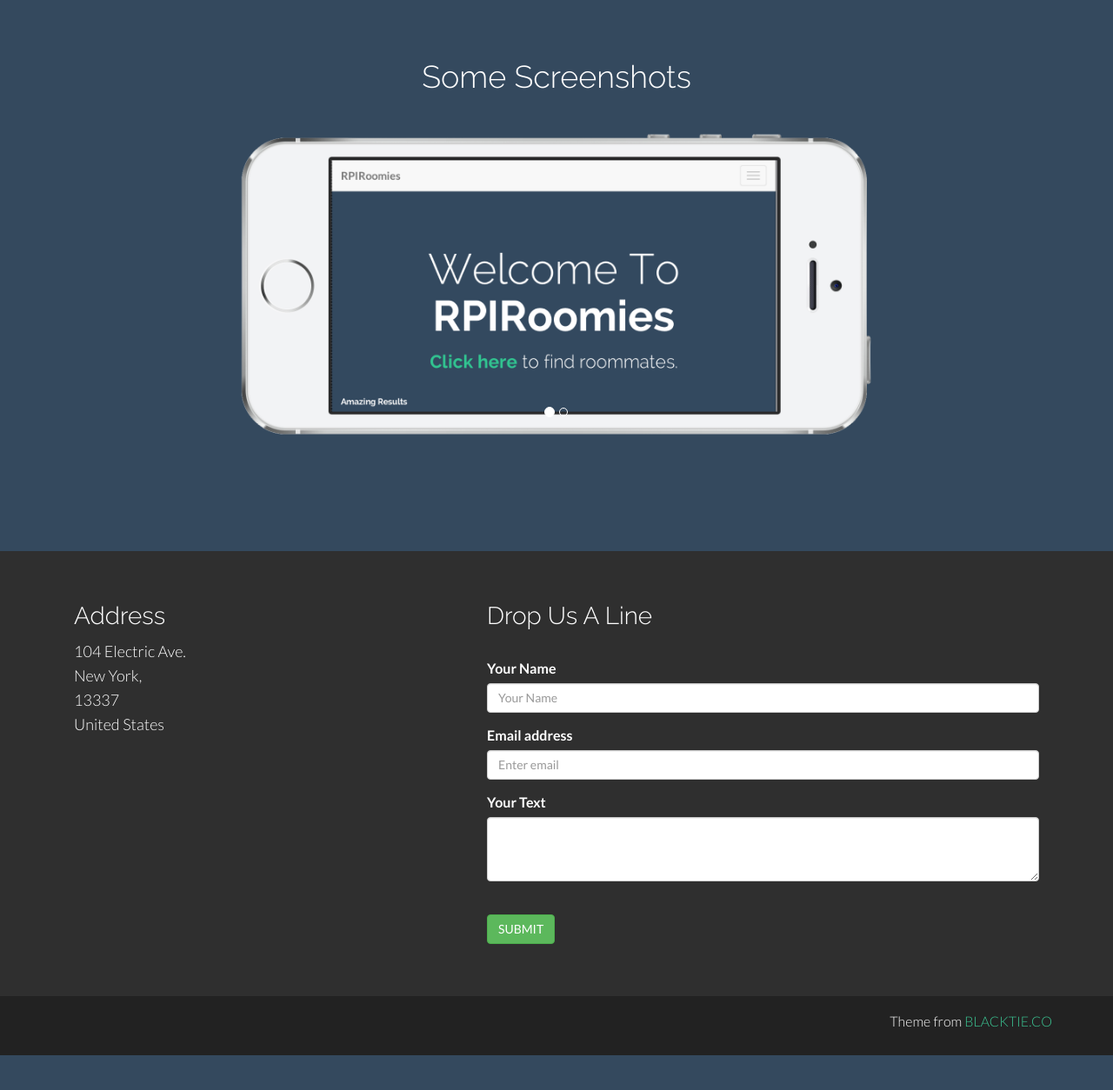
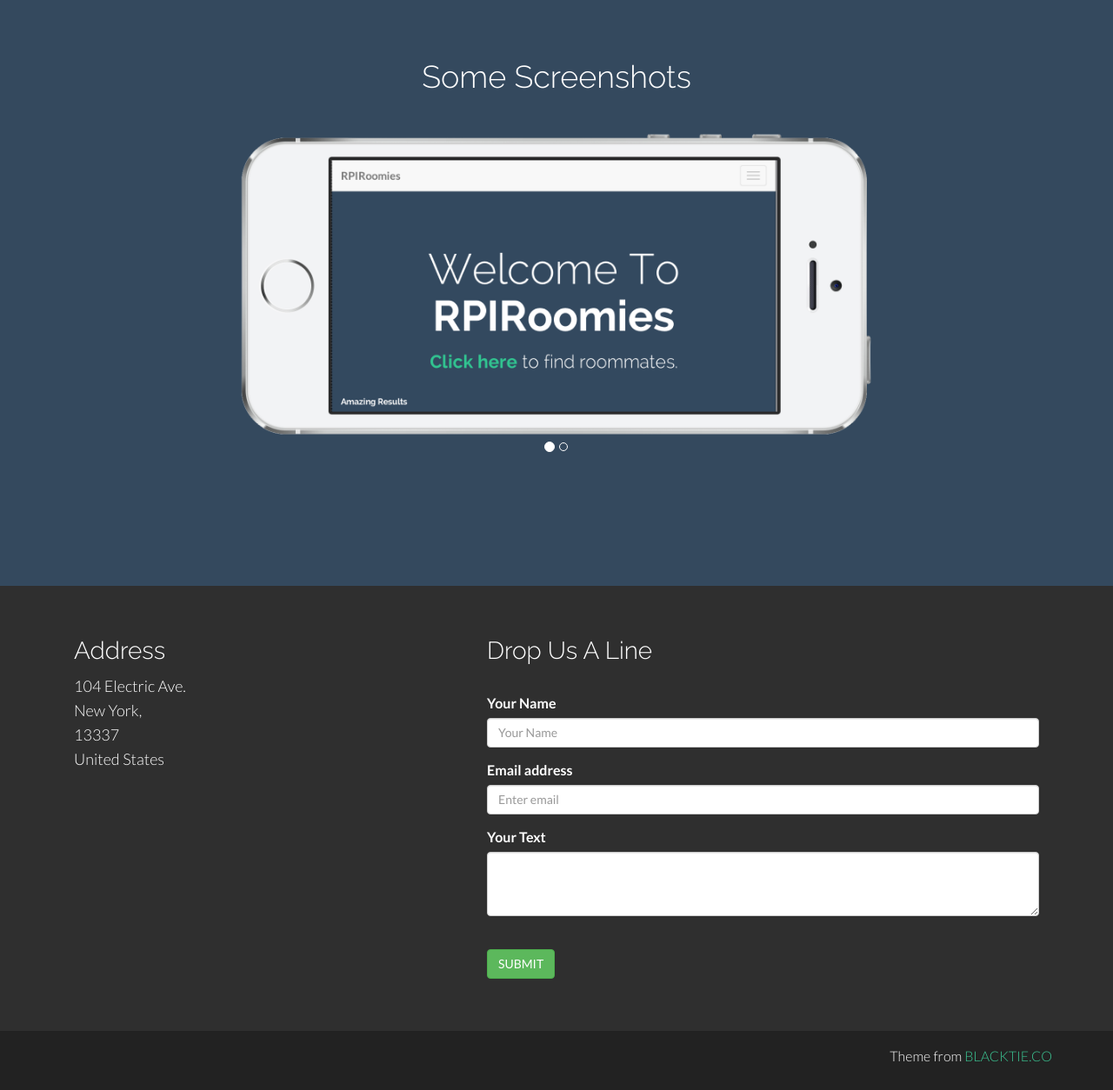
Before and after one commit to joechip504/RPIRoomies, a Django app: page / in a window 1280 px wide. Shown: the part 1344-2598 px from the top of the page at 87% size. Before the commit the page ends 2558 px from the top, so only its background shows below. Run offline with Django 3.2, Linux system fonts and the light colour scheme; some libraries are stand-ins or nearby versions.

Commit message:
Carousel
add css code for carousel

```diff
--- a/RPIRoomies/static/css/main.css
+++ b/RPIRoomies/static/css/main.css
@@ -186,3 +186,7 @@ a:after {
 #c p {
 	color: white
 }
+
+.carousel-inner > .item.active {
+	padding-bottom: 40px;
+}
--- a/RPIRoomies/templates/index.html
+++ b/RPIRoomies/templates/index.html
@@ -82,7 +82,7 @@
 					  <!-- Wrapper for slides -->
 					  <div class="carousel-inner">
 					    <div class="item active">
-					      <img src="/static/img/iphoneDemo.png" alt="">
+					      <img src="/static/img/iphoneDemo.png" alt="iPhone Demo" />
 					    </div>
 					    <div class="item">
 					      <img src="/static/img/crappy-roomies-wireframe.png" alt="">
```
